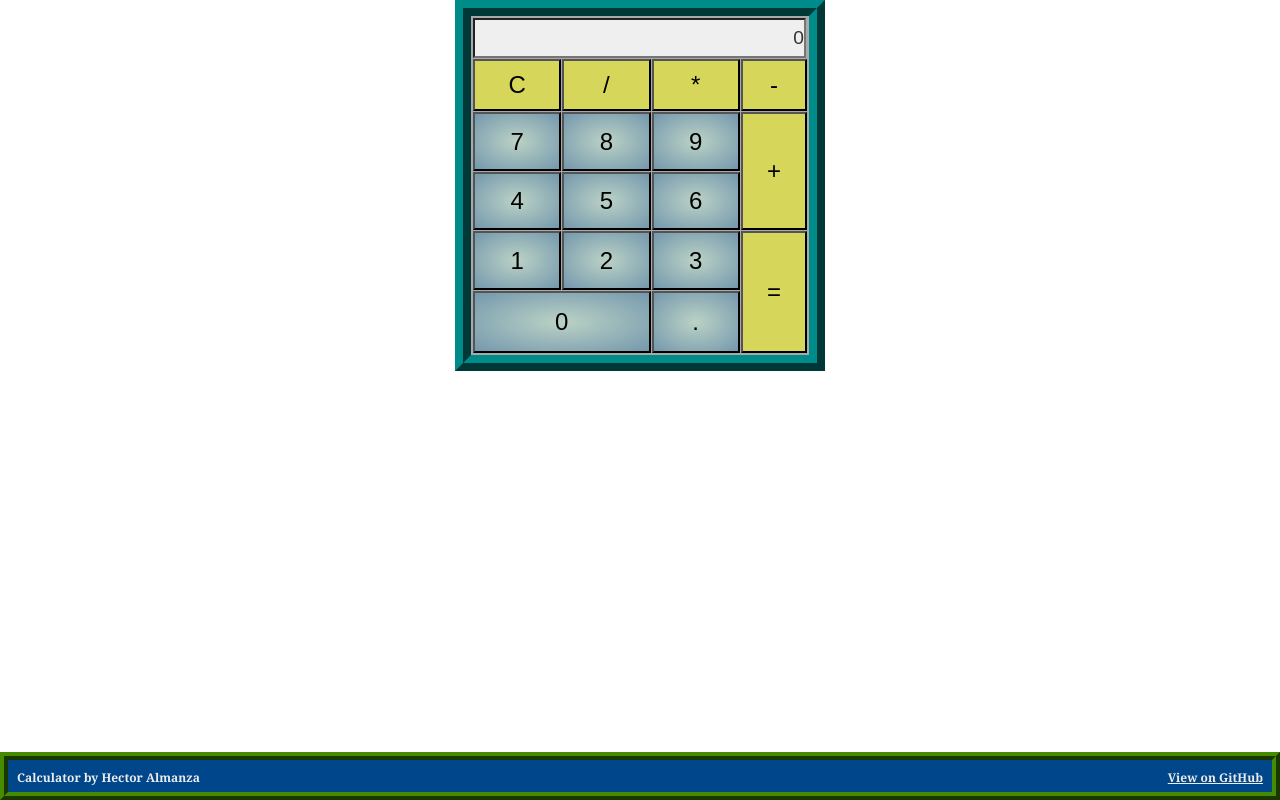
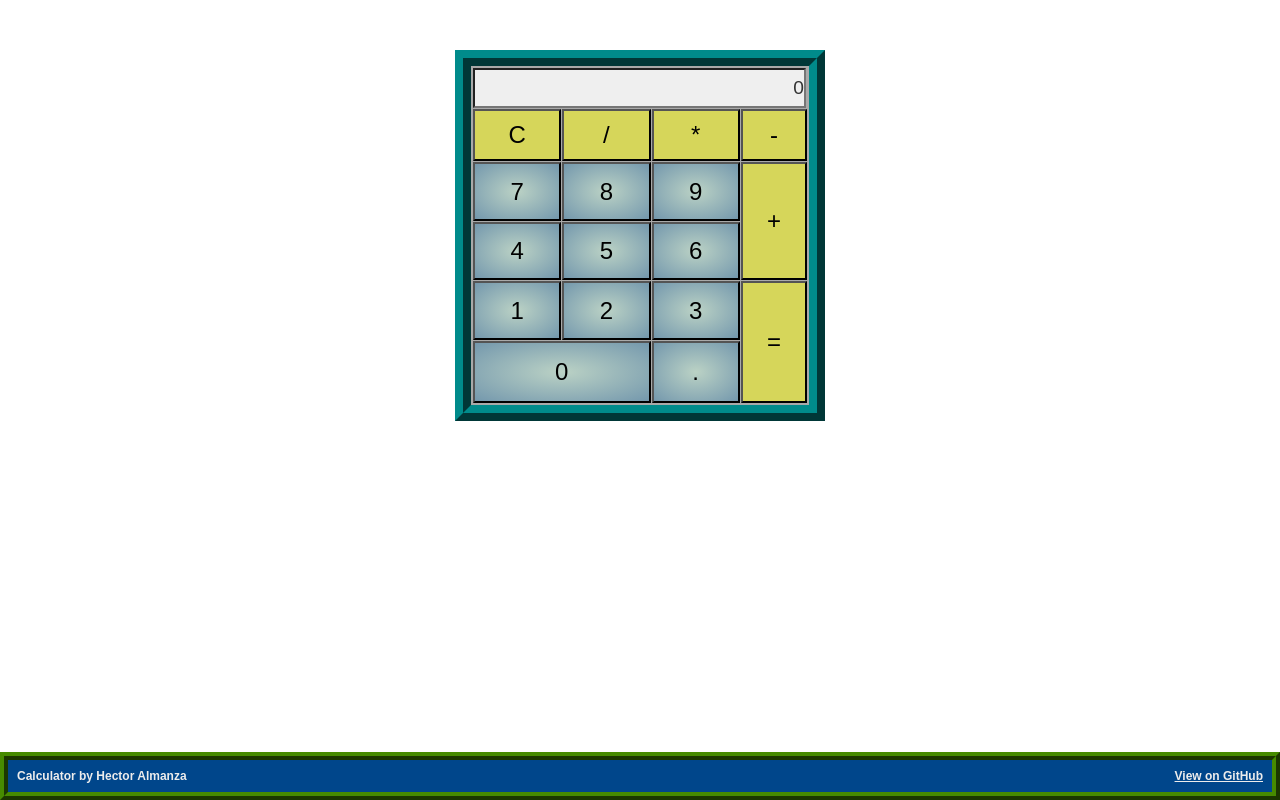
Before and after one commit to WonderNote18/top-calculator, a plain HTML site: page index.html in a window 1280 px wide. Drawn offline with Linux system fonts and the light colour scheme.

Commit message:
Edited .footerText family to Arial Added padding-top 50px to #calcSection

```diff
--- a/style.css
+++ b/style.css
@@ -49,7 +49,7 @@ html, body {
     background-color: #ee020278;
 }
 .footerText {
-    font-family: Georgia, serif;
+    font-family: Arial, Helvetica, sans-serif;
     font-size: 0.75em;
     color: #ececec;
     font-weight: bold;
@@ -67,6 +67,7 @@ html, body {
     width: 370px;
     margin: auto;
     position: relative;
+    padding-top: 50px;
 }
 #calcContainer {
     background-color: darkgrey;
```
